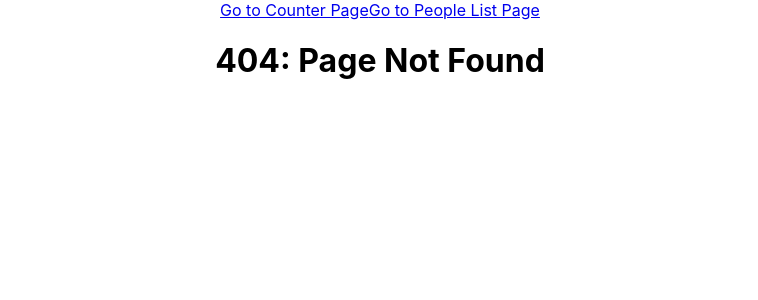
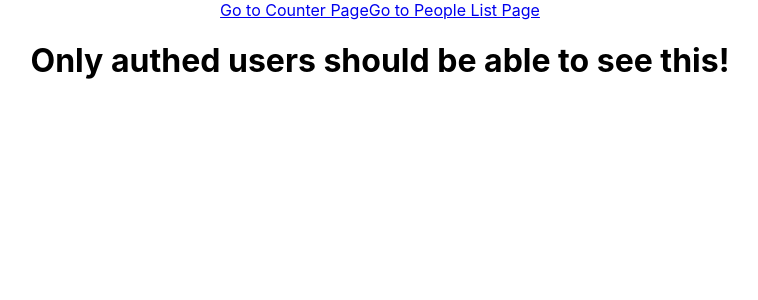
Before and after one commit to EndzheGalieva/My-react-app, a React (Create React App) app: page /protected in a window 1280 px wide. Before the commit this address had no page. Shown: the top 300 px of the page, without its empty margins (260-1018 px from the left). Built offline with nearby package versions, Linux system fonts and the light colour scheme.

Commit message:
redirect with react-router

```diff
--- a/src/App.js
+++ b/src/App.js
@@ -1,7 +1,7 @@
 import React, {useState} from 'react';
 import './App.css';
 import {BrowserRouter as Router, Link, Route, Switch} from "react-router-dom";
-import {CounterButtonPage, HomePage, NotFoundPage, PeopleListPage} from './pages';
+import {CounterButtonPage, HomePage, NotFoundPage, PeopleListPage, ProtectedPage } from './pages';
 
 function App() {
   const [numberOfClicks, setNumberOfClicks] = useState(0);
@@ -24,6 +24,9 @@ function App() {
           <Route path="/people-list">
             <PeopleListPage/>
           </Route>
+          <Route path="/protected">
+            <ProtectedPage />
+          </Route>
           <Route>
             <NotFoundPage/>
           </Route>
--- /dev/null
+++ b/src/pages/ProtectedPage.js
@@ -0,0 +1,12 @@
+import React from 'react';
+import { Redirect } from 'react-router-dom';
+
+export const ProtectedPage = () => {
+    const isAuthed = true;
+    return isAuthed
+    ? (
+         <h1>Only authed users should be able to see this!</h1>
+    ) : (
+        <Redirect to="/" />
+      );
+}
--- a/src/pages/index.js
+++ b/src/pages/index.js
@@ -1,4 +1,5 @@
 export { CounterButtonPage } from './CounterButtonPage';
 export { HomePage } from './HomePage';
 export { PeopleListPage } from './PeopleListPage';
+export { ProtectedPage } from './ProtectedPage';
 export { NotFoundPage } from './NotFoundPage';
```
